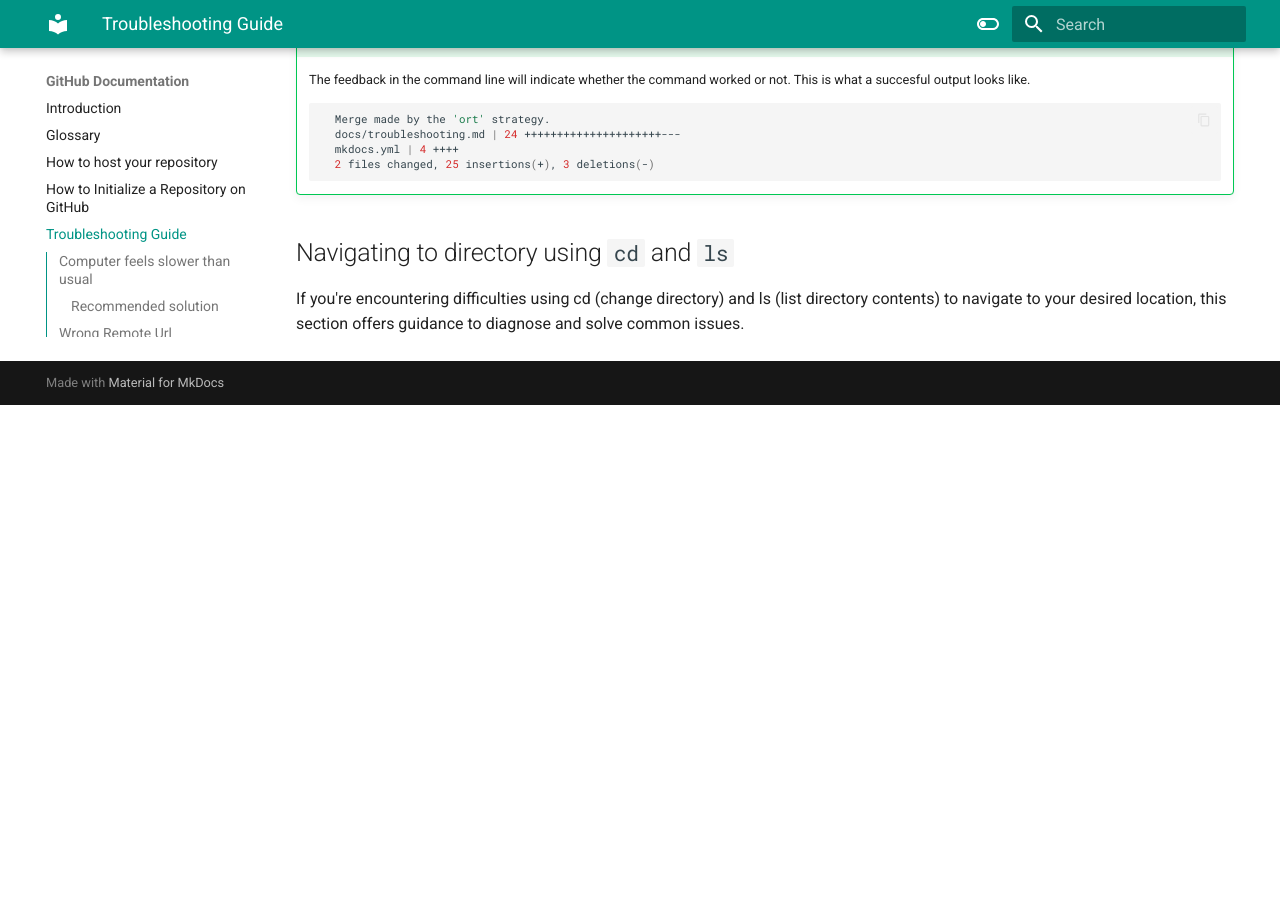
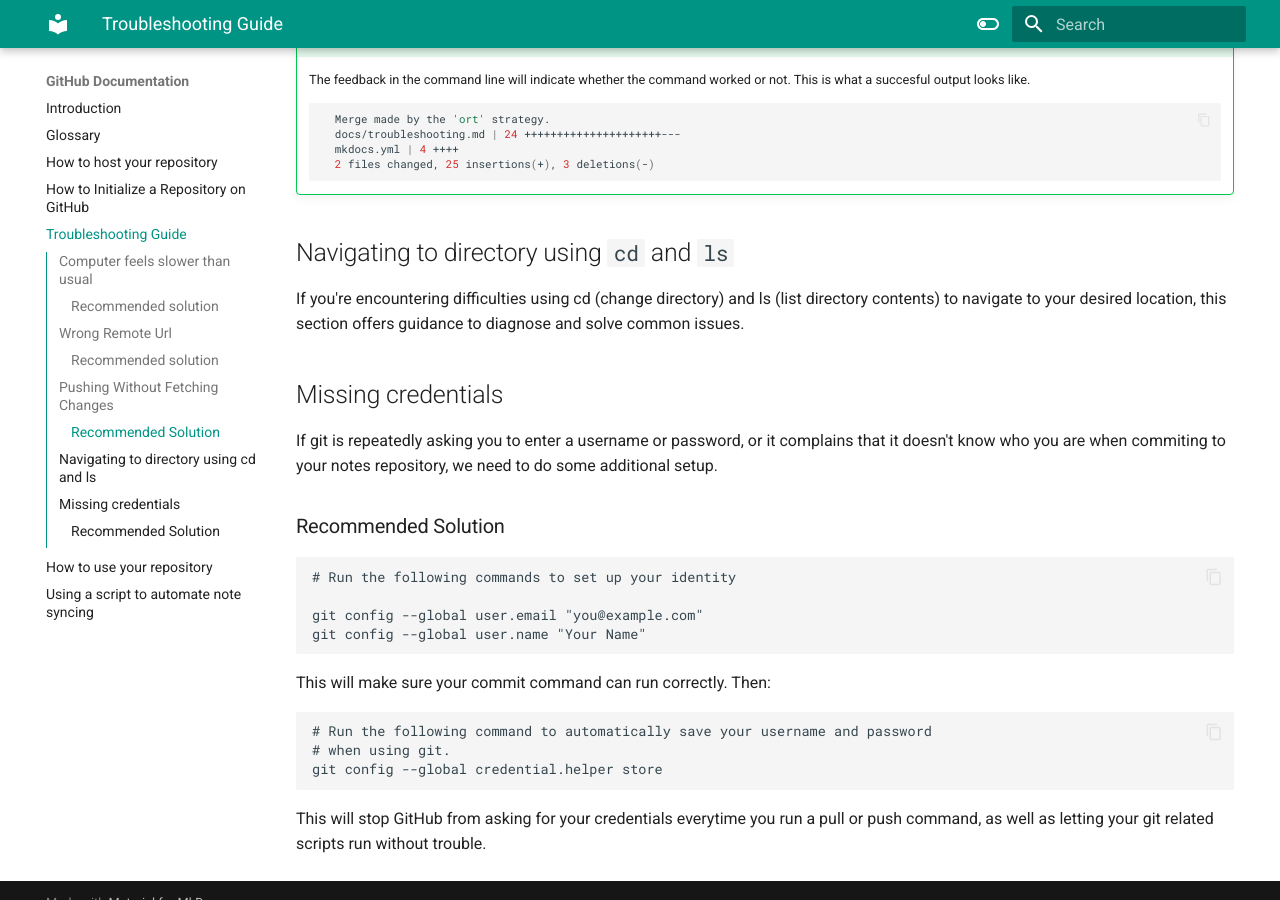
Before and after one commit to Vakiyama/comm-docs, an MkDocs documentation site: the page built from docs/troubleshooting.md, in a window 1280 px wide and 900 px high, scrolled down 1162 px. Built offline with MkDocs 1.6.1 and Material for MkDocs 9.7.7, drawn with Linux system fonts in a browser that asks for light colours; comment, search, counter and statistics services are not loaded; before the commit the page ends 1567 px from its top, so only the background shows below that.

Commit message:
missing credentials troubleshooting section

````diff
--- a/docs/glossary.md
+++ b/docs/glossary.md
@@ -5,7 +5,7 @@
 | **cd**          | The Change directory command is used to navigate between directories in a file system.|
 | **git**         | Git is a distributed version control system used to track changes in source code during software development. |
 | **ls**          | The List command is used to display a list of files and directories in the current directory. |
-| **la** | The List all directory command lists all files and directories in the current directory including files that are not displayed by default scuh as hidden files. |
+| **ls -a** | The List all directory command lists all files and directories in the current directory including files that are not displayed by default scuh as hidden files. |
 | **local repository**        | A copy of your Git repository that resides on the local computer, this contains all files, changes and commites of the project. |
 | **remote repository**        | A repository that is hosted on a remote server, such as GitHub. This is used as a location where developers can share changes and collaborate.    |
 | **repository** |  The central location where files and resources are stored and managed.8 |
--- a/docs/troubleshooting.md
+++ b/docs/troubleshooting.md
@@ -45,3 +45,29 @@ Attempting to push your work to GitHub without first fetching and pulling the ch
 ## Navigating to directory using `cd` and `ls`
 
 If you're encountering difficulties using cd (change directory) and ls (list directory contents) to navigate to your desired location, this section offers guidance to diagnose and solve common issues.
+
+## Missing credentials
+
+If git is repeatedly asking you to enter a username or password, or it complains
+that it doesn't know who you are when commiting to your notes repository, we need to do some additional
+setup.
+
+### Recommended Solution
+
+```
+# Run the following commands to set up your identity
+
+git config --global user.email "you@example.com"
+git config --global user.name "Your Name"
+```
+
+This will make sure your commit command can run correctly. Then:
+
+```
+# Run the following command to automatically save your username and password
+# when using git.
+git config --global credential.helper store
+```
+
+This will stop GitHub from asking for your credentials everytime you run a pull or push command,
+as well as letting your git related scripts run without trouble.
````
Also changed, not shown: docs/initializeRepo.md (+16 -1 lines), docs/usingScript.md (+6 -1 lines).
